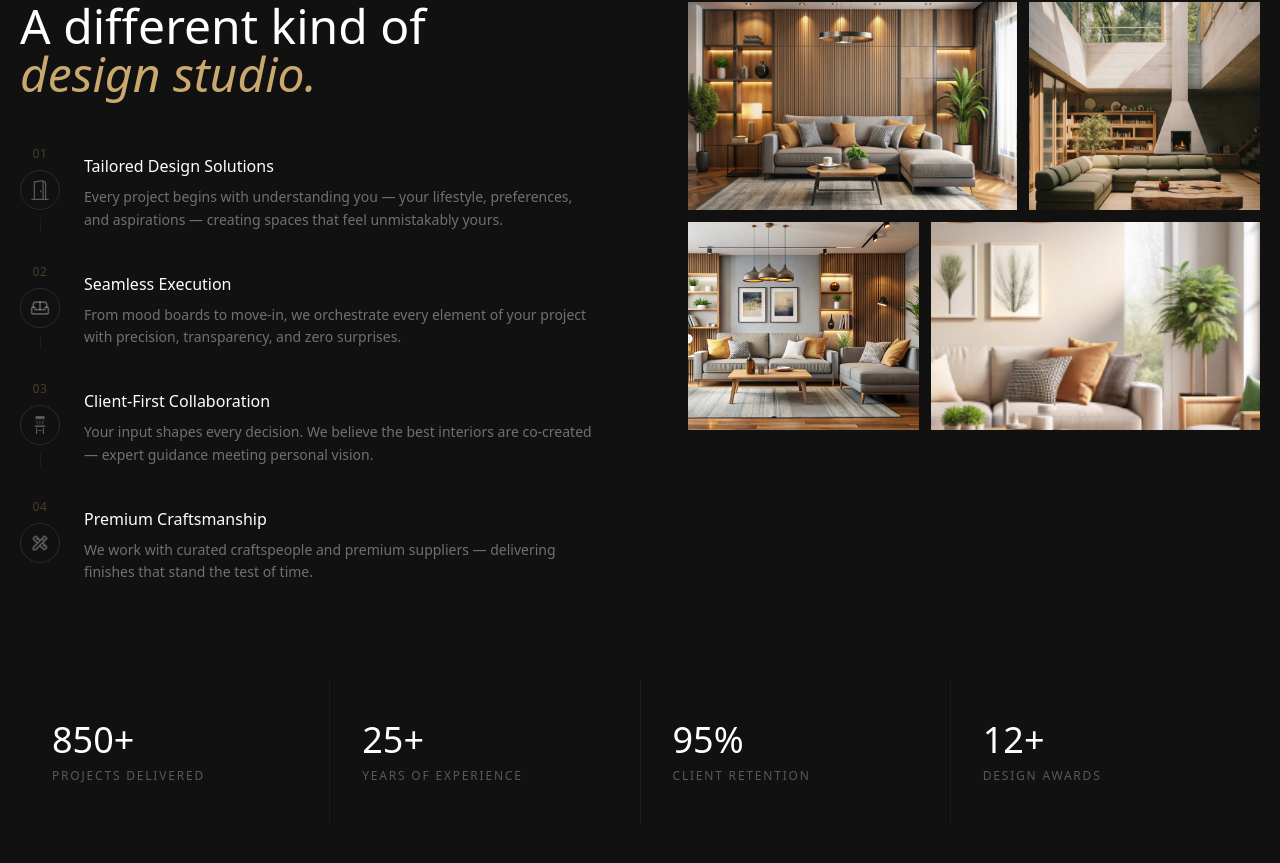
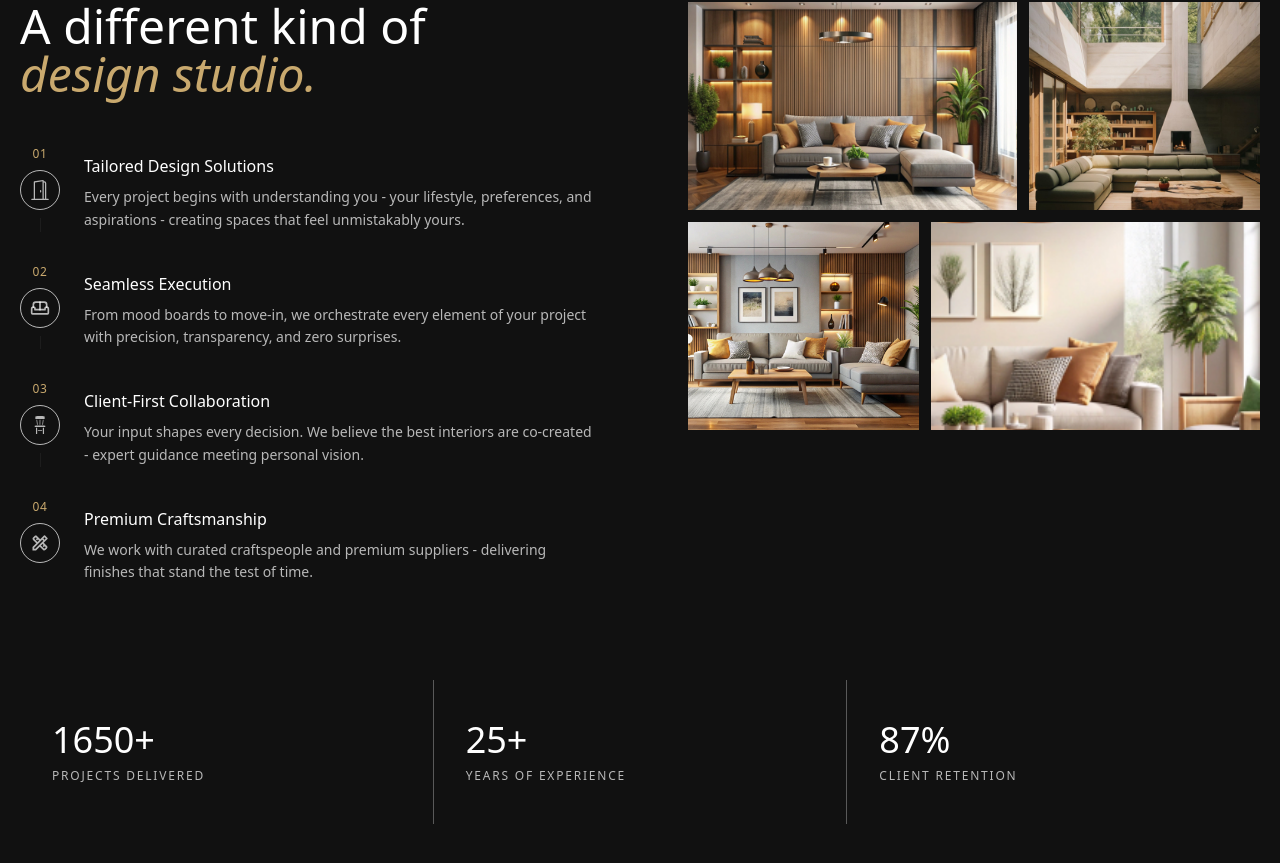
Before and after one commit to Coader-Sasmi/elite_work, a Next.js app: page / in a window 1280 px wide. Shown: the part 1771-2634 px from the top of the page. Built offline with nearby package versions, Linux system fonts and the light colour scheme; no server answers.

Commit message:
choose us section ui updated

```diff
--- a/src/components/ChooseUs.tsx
+++ b/src/components/ChooseUs.tsx
@@ -13,7 +13,7 @@ const features = [
     number: "01",
     title: "Tailored Design Solutions",
     subTitle:
-      "Every project begins with understanding you — your lifestyle, preferences, and aspirations — creating spaces that feel unmistakably yours.",
+      "Every project begins with understanding you - your lifestyle, preferences, and aspirations - creating spaces that feel unmistakably yours.",
   },
   {
     icon: <TbSofa className="text-xl" />,
@@ -27,14 +27,14 @@ const features = [
     number: "03",
     title: "Client-First Collaboration",
     subTitle:
-      "Your input shapes every decision. We believe the best interiors are co-created — expert guidance meeting personal vision.",
+      "Your input shapes every decision. We believe the best interiors are co-created - expert guidance meeting personal vision.",
   },
   {
     icon: <MdOutlineDesignServices className="text-xl" />,
     number: "04",
     title: "Premium Craftsmanship",
     subTitle:
-      "We work with curated craftspeople and premium suppliers — delivering finishes that stand the test of time.",
+      "We work with curated craftspeople and premium suppliers - delivering finishes that stand the test of time.",
   },
 ];
 
@@ -87,11 +87,11 @@ export default function ChooseUs() {
                 >
                   {/* Number + icon */}
                   <div className="flex flex-col items-center gap-2 flex-shrink-0">
-                    <span className="text-[#C9A96E]/30 text-xs font-medium tracking-wider">
+                    <span className="text-[#C9A96E] text-xs font-medium tracking-wider">
                       {item.number}
                     </span>
-                    <div className="w-10 h-10 border border-white/10 group-hover:border-[#C9A96E]/30 rounded-full flex items-center justify-center transition-colors duration-500">
-                      <span className="text-white/30 group-hover:text-[#C9A96E] transition-colors duration-500">
+                    <div className="w-10 h-10 border border-white/70 group-hover:border-[#C9A96E]/80 rounded-full flex items-center justify-center transition-colors duration-500">
+                      <span className="text-white/70 group-hover:text-[#C9A96E] transition-colors duration-500">
                         {item.icon}
                       </span>
                     </div>
@@ -103,7 +103,7 @@ export default function ChooseUs() {
                   {/* Text */}
                   <div className="flex flex-col gap-2 pt-2">
                     <h3 className="text-white text-base font-medium">{item.title}</h3>
-                    <p className="text-white/40 text-sm leading-relaxed">{item.subTitle}</p>
+                    <p className="text-white/70 text-sm leading-relaxed">{item.subTitle}</p>
                   </div>
                 </motion.div>
               ))}
@@ -144,21 +144,21 @@ export default function ChooseUs() {
 
         {/* Stats bar */}
         <motion.div
-          className="mt-24 grid grid-cols-2 md:grid-cols-4 gap-px bg-white/5"
+          className="mt-24 grid grid-cols-2 md:grid-cols-3 gap-px bg-white/30"
           initial={{ opacity: 0, y: 30 }}
           whileInView={{ opacity: 1, y: 0 }}
           viewport={{ once: true }}
           transition={{ duration: 0.8, delay: 0.2 }}
         >
           {[
-            { value: "850+", label: "Projects Delivered" },
+            { value: "1650+", label: "Projects Delivered" },
             { value: "25+", label: "Years of Experience" },
-            { value: "95%", label: "Client Retention" },
-            { value: "12+", label: "Design Awards" },
+            { value: "87%", label: "Client Retention" },
+            // { value: "12+", label: "Design Awards" },
           ].map((stat, i) => (
             <div key={i} className="bg-[#111111] px-8 py-10 flex flex-col gap-2">
-              <span className="text-4xl font-light text-white">{stat.value}</span>
-              <span className="text-white/30 text-xs tracking-[0.15em] uppercase">{stat.label}</span>
+              <span className="text-4xl font-light text-white font-bold">{stat.value}</span>
+              <span className="text-white/70 text-xs font-medium tracking-[0.15em] uppercase">{stat.label}</span>
             </div>
           ))}
         </motion.div>
--- a/src/components/HeroSec.tsx
+++ b/src/components/HeroSec.tsx
@@ -8,7 +8,7 @@ import { memo, useRef } from "react";
 const stats = [
   { value: "25+", label: "Years of Excellence" },
   { value: "1650+", label: "Projects Completed" },
-  { value: "95%", label: "Client Satisfaction" },
+  { value: "87%", label: "Client Satisfaction" },
 ];
 
 const EASE = [0.16, 1, 0.3, 1] as const;
```
